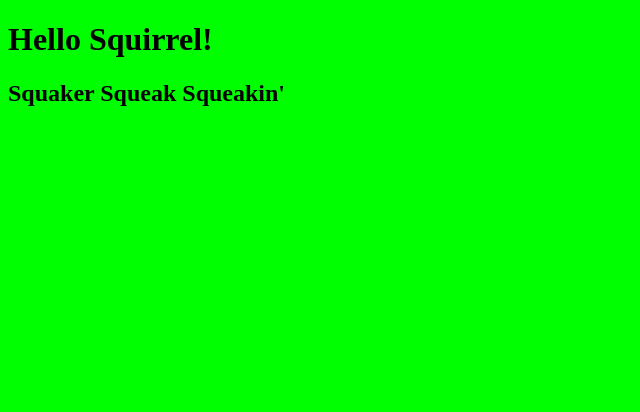
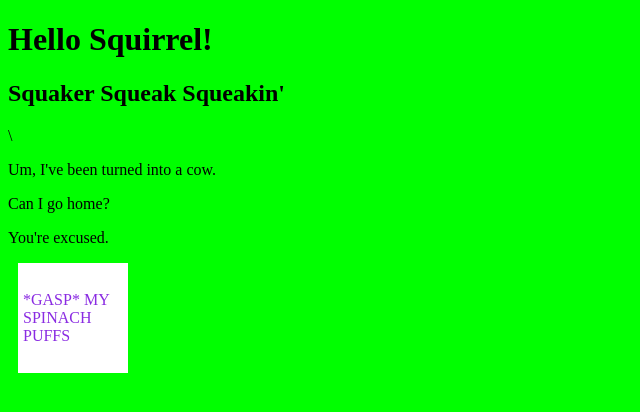
Before and after one commit to charlescrabtree/practice-repo-easy-mode, a plain HTML site: page index.html in a window 1280 px wide. Shown: the whole page, without its empty margins (0-640 px from the left). Drawn offline with Linux system fonts and the light colour scheme.

Commit message:
New changes

```diff
--- a/index.html
+++ b/index.html
@@ -9,6 +9,10 @@
 </head>
 <body>
     <h1>Hello Squirrel!</h1>
-    <h2>Squaker Squeak Squeakin'</h2>
+    <h2>Squaker Squeak Squeakin'</h2>\
+    <p>Um, I've been turned into a cow.</p>
+    <p>Can I go home?</p>
+    <p class="Yzma">You're excused.</p>
+    <div class="kronk">*GASP* MY SPINACH PUFFS</div>
 </body>
 </html>
--- a/style.css
+++ b/style.css
@@ -1,3 +1,18 @@
+*{
+    box-sizing;
+    border-box;
+}
 body {
     background-color: #00FF00;
 }
+.kronk {
+    background-color: white;
+    color: blueviolet;
+    width: 100px;
+    height: 100px;
+    display: flex;
+    justify-content: center;
+    align-items: center;
+    margin: 10px;
+    padding: 5px;
+}
```
